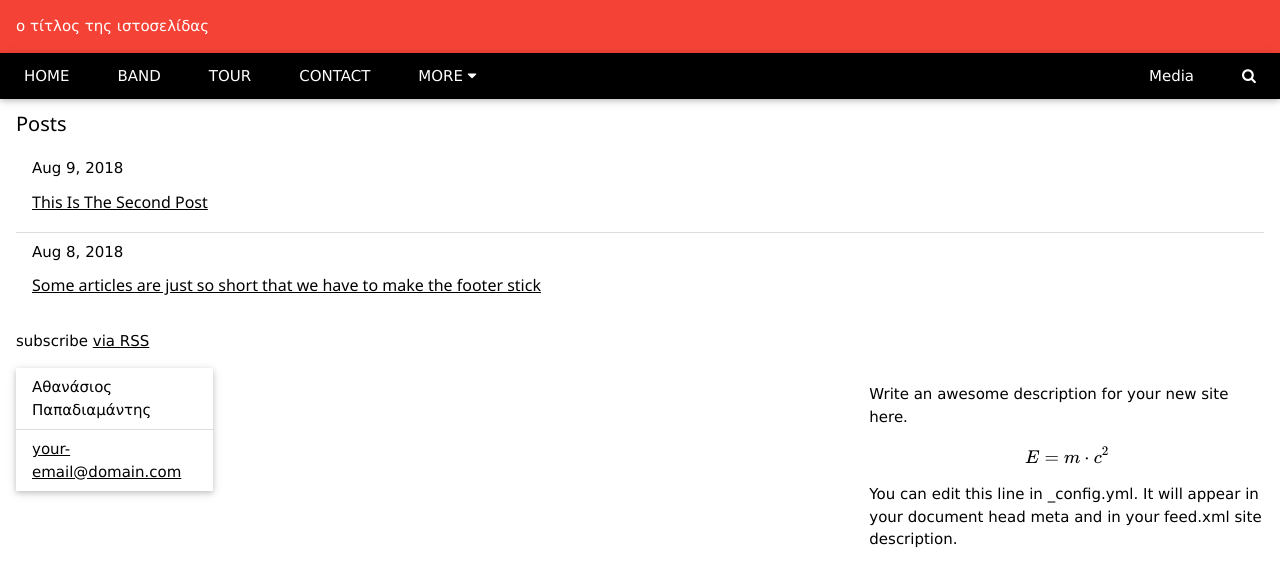
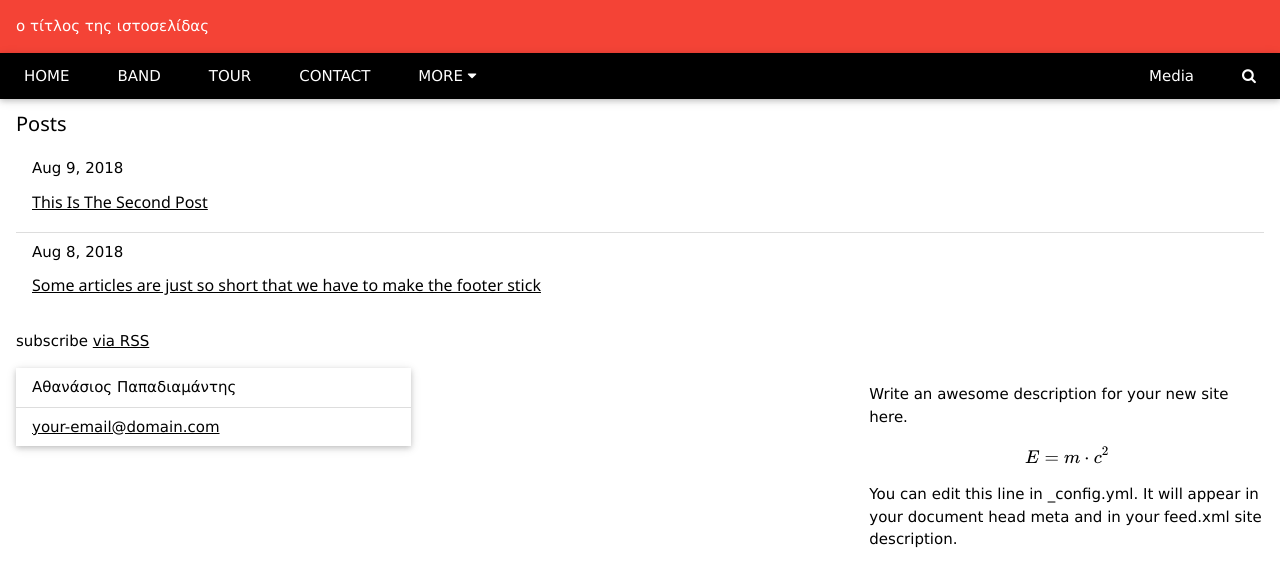
Before and after one commit to mrubyz/test, a Jekyll site: the page built from index.md, in a window 1280 px wide. Shown: the top 587 px of the page. Built offline with Jekyll 4.4.1, drawn with Linux system fonts in a browser that asks for light colours; formulas are drawn with MathJax 3.

Commit message:
Update footer.html

```diff
--- a/_includes/footer.html
+++ b/_includes/footer.html
@@ -1,6 +1,6 @@
 <div class="w3-row">
 <div class="w3-third w3-container ">
-  <ul class="w3-ul w3-card" style="width:50%">
+  <ul class="w3-ul w3-card" style="width:100%">
           <li class="p-name">
             {%- if site.author -%}
               {{ site.author | escape }}
```
